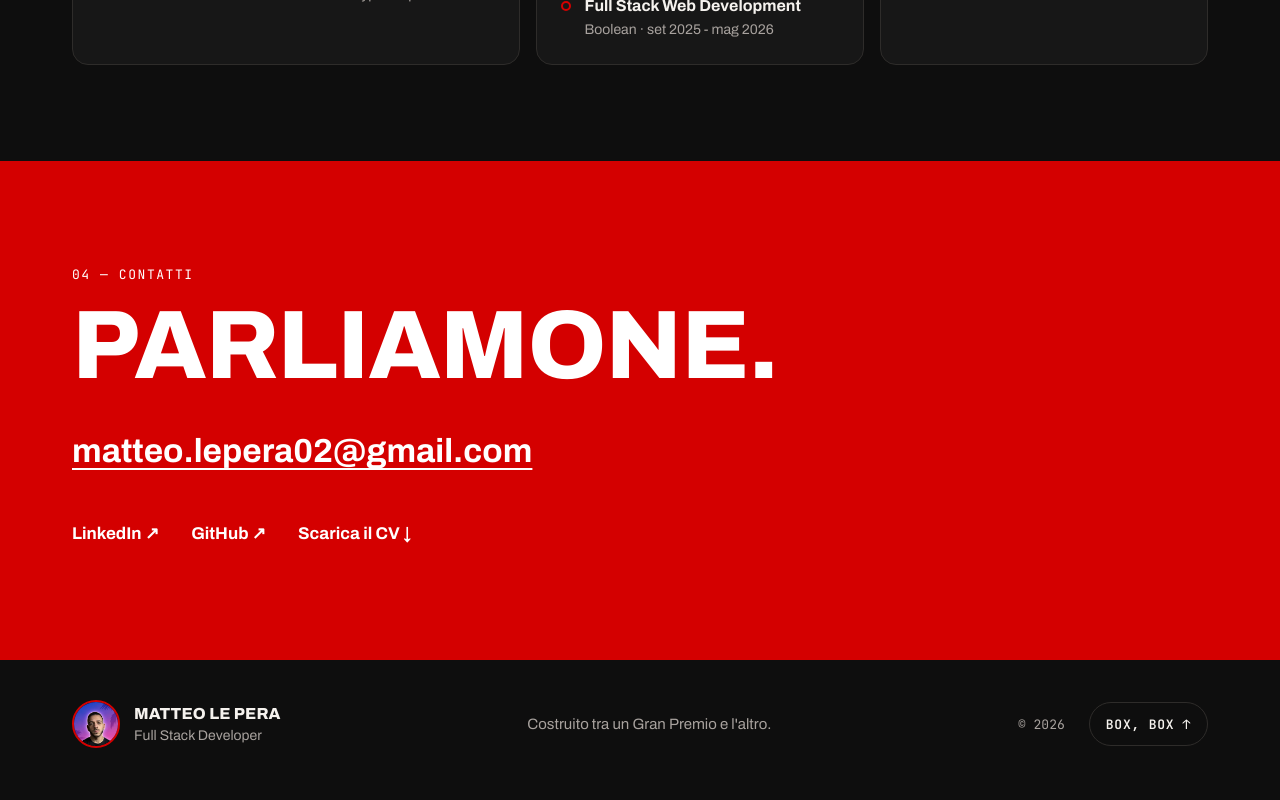
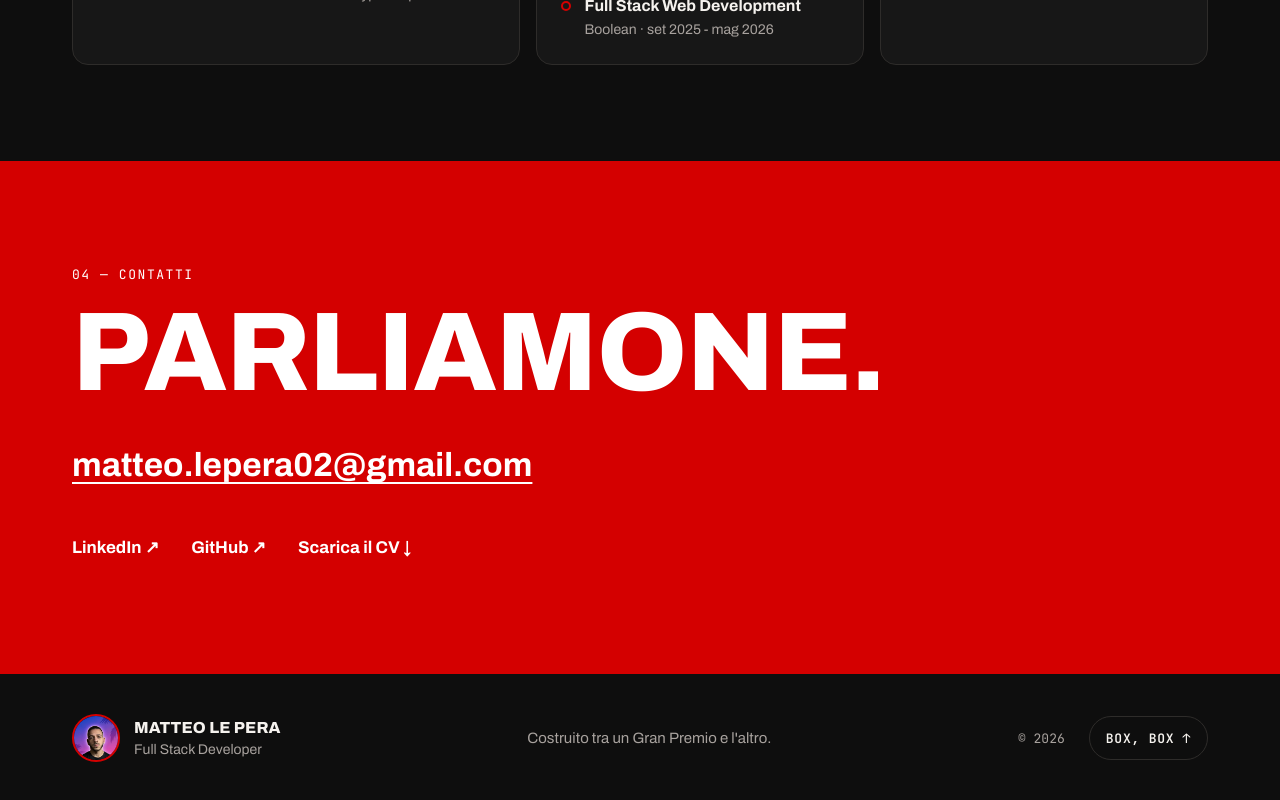
Before and after one commit to matteolepera/portfolio, a React (Vite) app: page / in a window 1280 px wide. Shown: the part 4114-4914 px from the top of the page. Built offline with nearby package versions, Linux system fonts and the light colour scheme; no server answers.

Commit message:
fix: titolo dei contatti che si adatta alla larghezza dello schermo

```diff
--- a/src/components/home/Contact.jsx
+++ b/src/components/home/Contact.jsx
@@ -10,7 +10,7 @@ export default function Contact() {
         <p className="font-mono text-[13px] tracking-[0.12em] uppercase">
           04 — Contatti
         </p>
-        <h2 className="display-title mt-4 text-[clamp(48px,7.6vw,112px)] leading-[0.95]">
+        <h2 className="display-title mt-4 text-[clamp(36px,10.5vw,112px)] leading-[0.95]">
           Parliamone.
         </h2>
 
```
